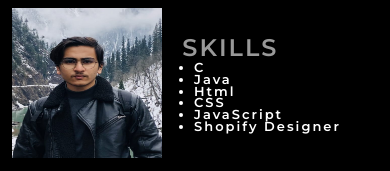
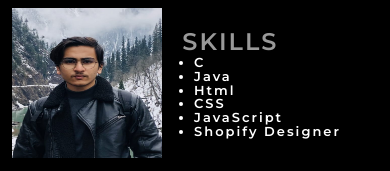
Before and after one commit to ajabbar17/CV, a plain HTML site: page index.html in a window 390 px wide. Shown: the top 171 px of the page. Drawn offline with nearby package versions, Linux system fonts and the light colour scheme.

Commit message:
Update style.css

```diff
--- a/style.css
+++ b/style.css
@@ -361,7 +361,7 @@ letter-spacing: 4px;
       .skills ul li{
         margin-left: 2vw;
         font-size: small;
-        line-height: 3vw;
+        line-height: 3.5vw;
             letter-spacing: 2px;
 
       }
```
